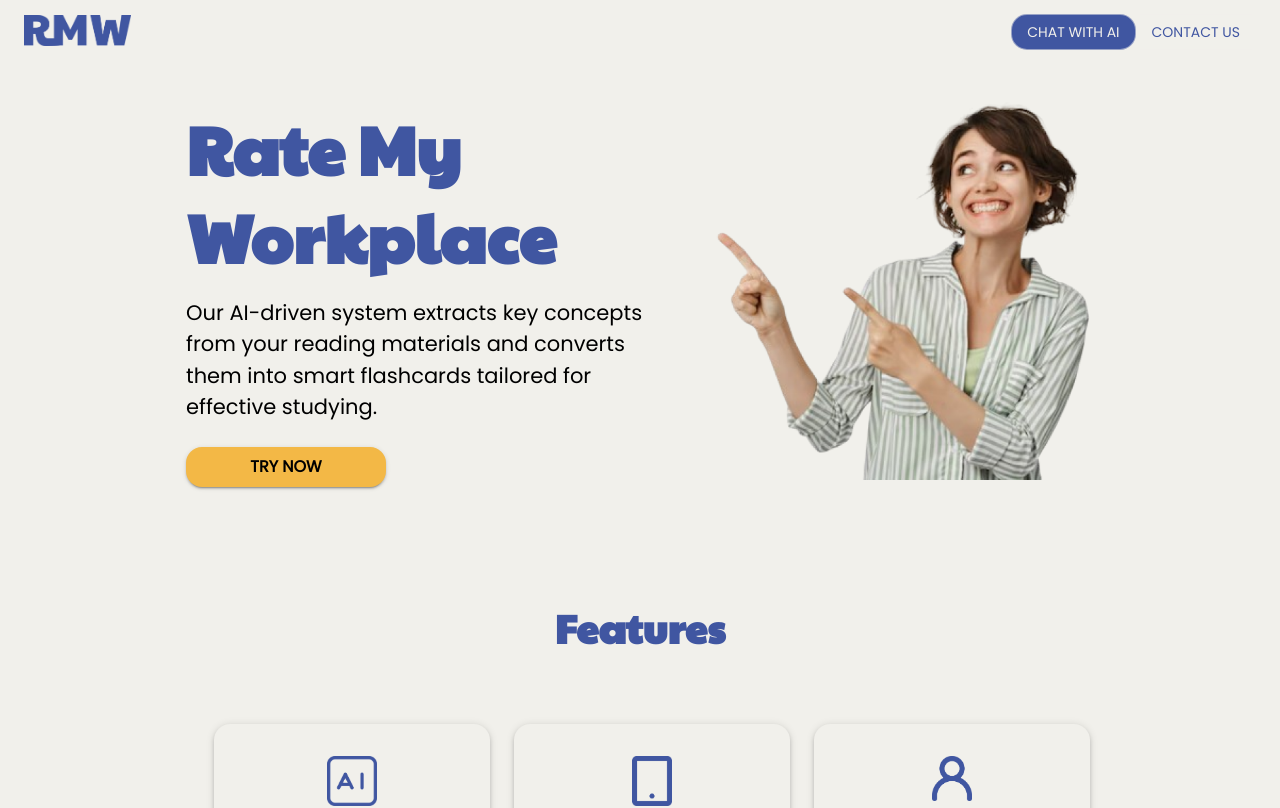
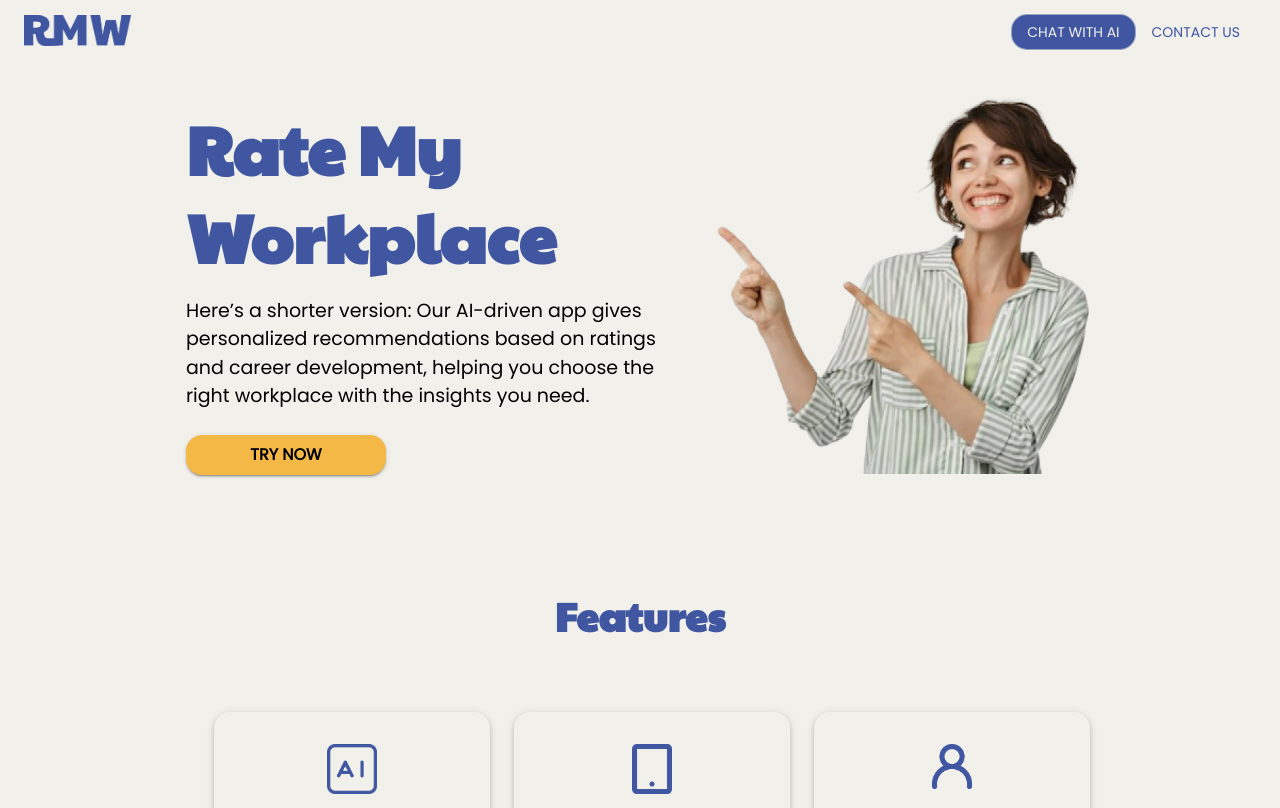
Before and after one commit to code-techhb/Rate_my_Workplace, a Next.js app: page / in a window 1280 px wide. Shown: the top 808 px of the page. Built offline with nearby package versions, Linux system fonts and the light colour scheme.

Commit message:
Update hero.js

```diff
--- a/app/components/hero.js
+++ b/app/components/hero.js
@@ -35,10 +35,10 @@ const Hero = () => {
             >
               Rate My Workplace
             </Typography>
-            <Typography variant="body1" fontSize={21}>
-              Our AI-driven system extracts key concepts from your reading
-              materials and converts them into smart flashcards tailored for
-              effective studying.
+            <Typography variant="body1" fontSize={19}>
+              Here’s a shorter version: Our AI-driven app gives personalized
+              recommendations based on ratings and career development, helping
+              you choose the right workplace with the insights you need.
             </Typography>
 
             <Button
```
